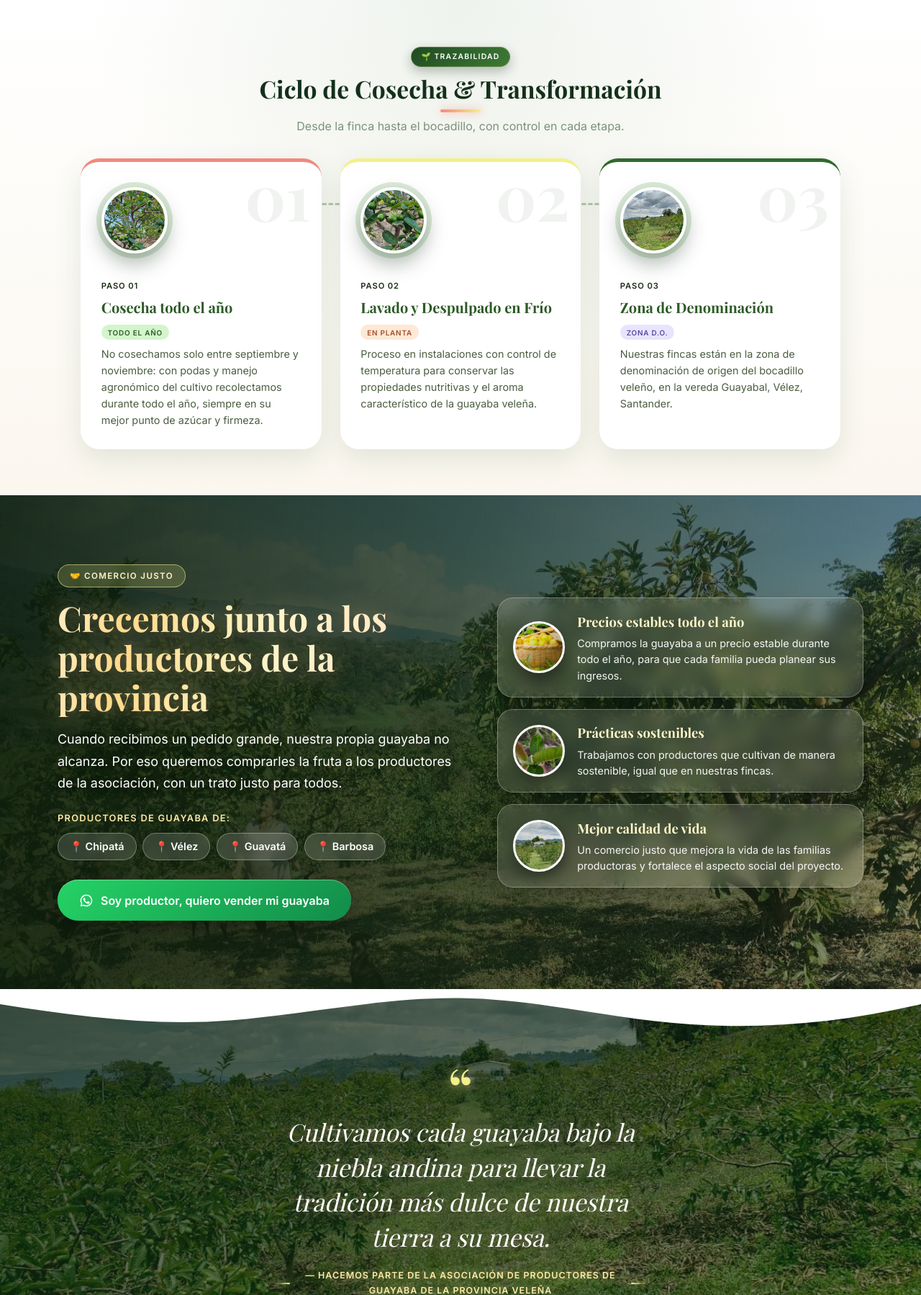
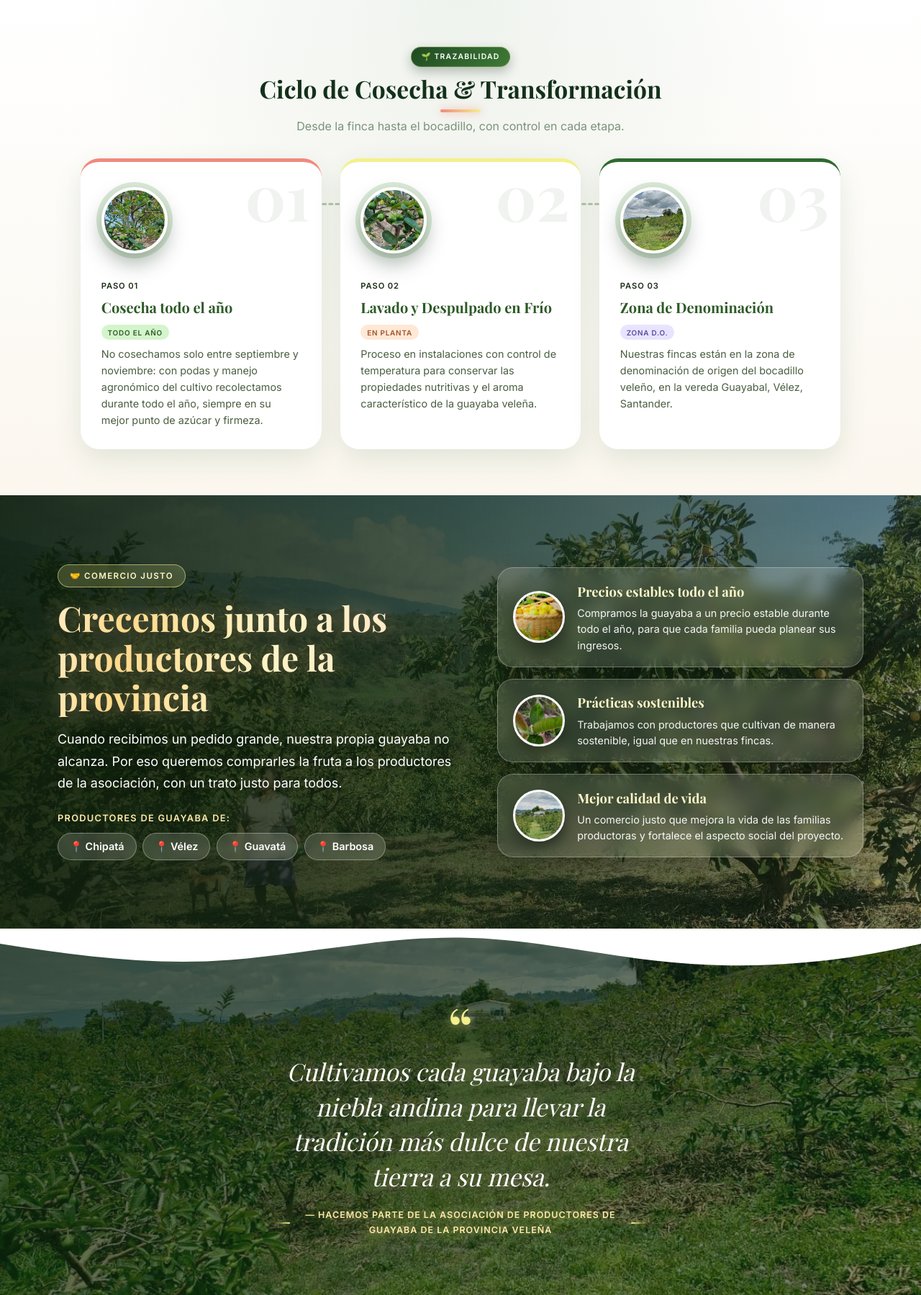
Before and after one commit to duvanrohe04-dotcom/guayaba_velez, a Flask app: page / in a window 1280 px wide. Shown: the part 4200-5999 px from the top of the page at 72% size. Run offline with Flask 3, Linux system fonts and the light colour scheme; data comes from the database, SQL or seed files in the repository; data that the repository does not hold is empty; some web fonts are replaced.

Commit message:
Comercio justo: se quita el boton de WhatsApp

```diff
--- a/app/templates/public/index.html
+++ b/app/templates/public/index.html
@@ -388,12 +388,6 @@
         <ul class="cj-zonas">
           <li>📍 Chipatá</li><li>📍 Vélez</li><li>📍 Guavatá</li><li>📍 Barbosa</li>
         </ul>
-
-        <a class="cj-btn" target="_blank" rel="noopener"
-           href="{{ wa_base ~ '?text=' ~ ('Hola, soy productor de guayaba y quiero conocer cómo venderles mi producción.' | urlencode) }}">
-          <svg viewBox="0 0 24 24" width="20" height="20" aria-hidden="true"><path fill="currentColor" d="M12 2a10 10 0 0 0-8.6 15.1L2 22l5-1.3A10 10 0 1 0 12 2zm0 18.2a8.2 8.2 0 0 1-4.2-1.2l-.3-.2-3 .8.8-2.9-.2-.3A8.2 8.2 0 1 1 12 20.200zm4.5-6.100c-.2-.1-1.500-.7-1.700-.8s-.4-.1-.6.100-.7.8-.8 1-.3.2-.6.1a6.700 6.700 0 0 1-3.300-2.900c-.3-.4.300-.4.800-1.400.1-.2 0-.3 0-.5s-.6-1.400-.8-1.900-.4-.4-.6-.4h-.5a1 1 0 0 0-.7.300 3 3 0 0 0-.9 2.200 5.200 5.200 0 0 0 1.100 2.800 11.900 11.900 0 0 0 4.600 4.100c1.700.7 2.400.8 3.200.7a2.700 2.700 0 0 0 1.800-1.300 2.200 2.200 0 0 0 .2-1.300c-.1-.1-.2-.2-.5-.3z"/></svg>
-          Soy productor, quiero vender mi guayaba
-        </a>
       </div>
 
       <div class="cj-pilares">
```
